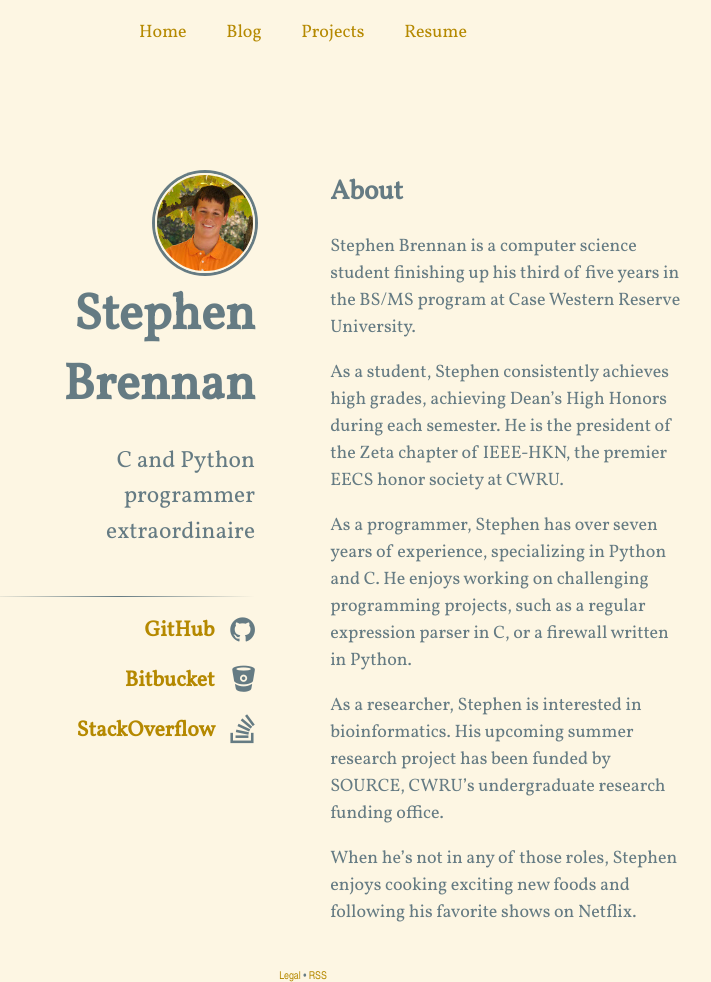
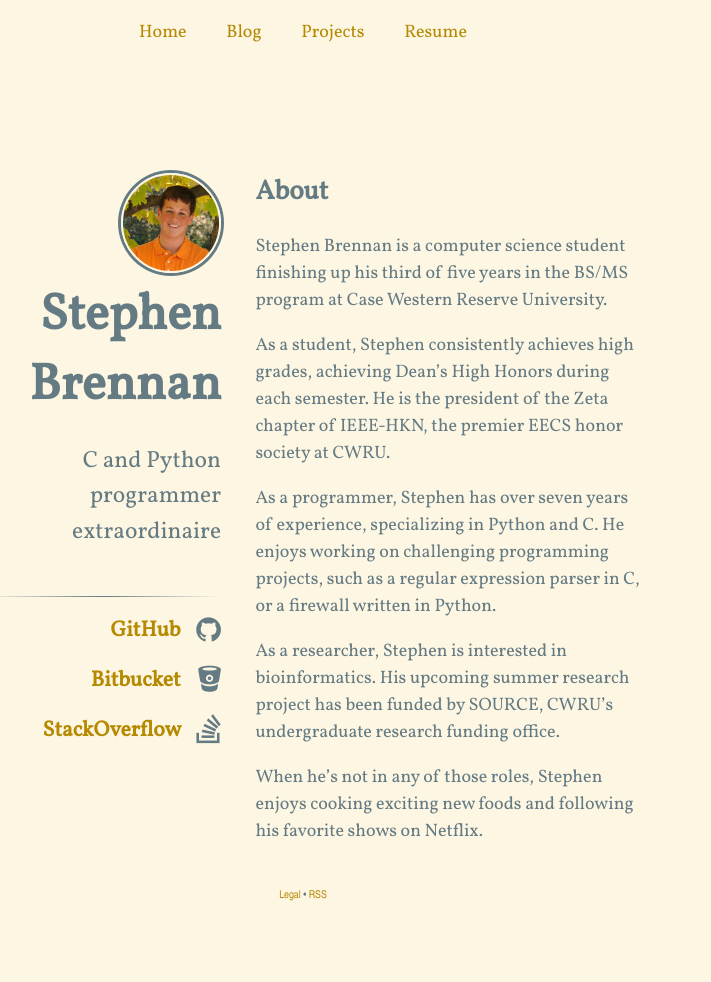
Before and after one commit to brenns10/brennan.io, a Jekyll site: the page built from index.html, in a window 1280 px wide. Shown: the whole page, without its empty margins (337-1048 px from the left). Built offline with Jekyll 4.4.1, drawn with Linux system fonts in a browser that asks for light colours; nearby versions of some CDN libraries; Markdown is read by kramdown in place of the engine named in the settings; after the commit the page ends 901 px from its top, so only the background shows below that.

Commit message:
Moved main page stuff a bit more to the left because it felt off center.

```diff
--- a/assets/main.scss
+++ b/assets/main.scss
@@ -175,7 +175,7 @@ footer {
 	aligned right */
 	header {
 		float: left;
-		width: 40%;
+		width: 35%;
 		text-align: right;
 	}
 
@@ -186,8 +186,8 @@ footer {
 	}
 
 	main {
-		width: 52%;
-		margin-left: 54%;
+		width: 57%;
+		margin-left: 43%;
 		padding: 0;
 	}
 }
```
